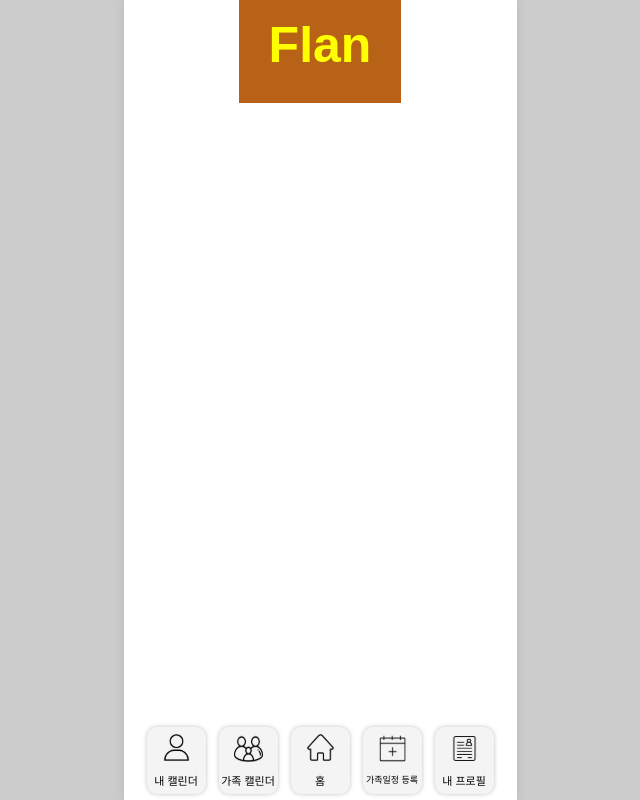
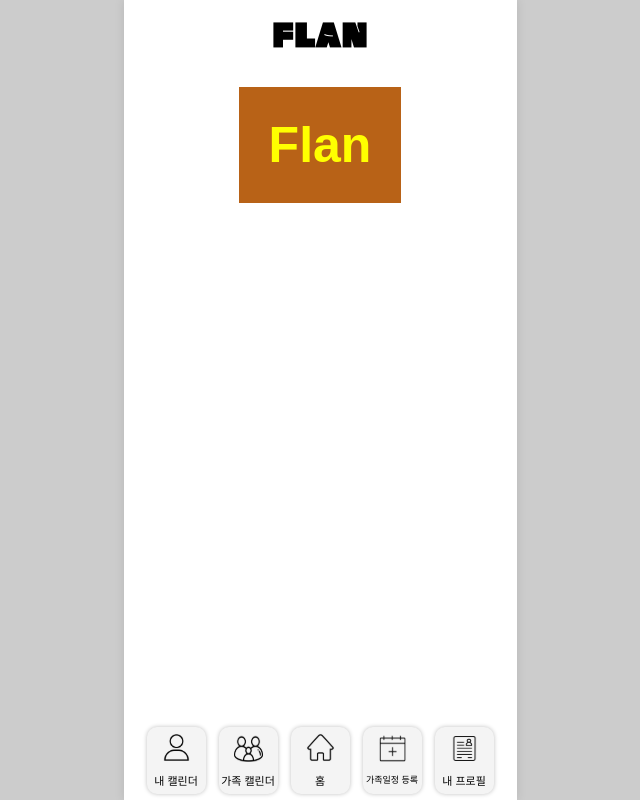
Before and after one commit to 2024GanzithonPYTHON/6_Ganzi_Frontend, a React (Vite) app: page / in a window 1280 px wide. Shown: the whole page, without its empty margins (320-960 px from the left). Built offline with nearby package versions, Linux system fonts and the light colour scheme; a web font is replaced by a local one.

Commit message:
로고 상단 고정

```diff
--- a/src/App.jsx
+++ b/src/App.jsx
@@ -8,9 +8,24 @@ import Home from './pages/Home/Home';
 import FamilyCalendar from './pages/familycalendar/FamilyCalendar';
 
 import './App.css'
+import Logo from './global/Logo';
 import BottomNav from './global/BottomNav';
 import styled from "styled-components"
 
+const LogoFix = styled.div`
+  display : flex;
+  justify-content: center;
+  align-items: center;
+  width: 100%
+
+`
+const Content = styled.div`
+    padding-top: 100px; /* 로고 높이만큼 패딩 추가 (데스크탑) */
+    /* 모바일 화면을 위한 패딩 추가 */
+    @media (max-width: 420px) {
+        padding-top: 60px; /* 로고 높이만큼 패딩 추가 (모바일) */
+    }
+`;
 
 const Footer = styled.div`
   display : flex;
@@ -23,6 +38,10 @@ const Footer = styled.div`
   return (
     <div id="app">
       <Router>
+        <LogoFix>
+          <Logo/>
+        </LogoFix>
+        <Content>
         <Routes>
           <Route path = "/" element = {<Home/>}/> {/*일단 예비로 빼뒀습니다. 디자인에 방해될 것 같아서요!*/ }
           <Route path="/MyPage" element={<MyPage />} />
@@ -31,6 +50,7 @@ const Footer = styled.div`
           <Route path = "/FamilyCalendar" element = {<FamilyCalendar/>}/>
           {/* 다른 Route 추가 */}
         </Routes>
+        </Content>
         <Footer>
           <BottomNav/>
         </Footer>
--- /dev/null
+++ b/src/global/Logo.css
@@ -0,0 +1,28 @@
+/* 로고 스타일 */
+.logo-wrapper {
+    position: fixed; /* 항상 화면에 고정 */
+    top: 0; /* 상단에 고정 */
+
+    /* 래퍼 안에서 버튼 배치*/
+    display: flex;
+    justify-content: center;
+    align-items: center;
+    padding-bottom: 10px;
+
+}
+
+/* 모바일 화면에 대한 스타일 */
+@media (max-width: 420px) {
+    .logo-wrapper {
+        height: 60px; /* 모바일에서 적절한 높이 설정 */
+        width: 100%; /* 모바일 화면에 맞춰 너비 설정 */
+    }
+}
+
+/* 데스크탑 화면에 대한 스타일 */
+@media (min-width: 421px) {
+    .logo-wrapper {
+        height: 80px; /* 데스크탑에서 적절한 높이 설정 */
+        width: 393px; /* 데스크탑 화면에 맞춰 너비 설정 */
+    }
+}
--- /dev/null
+++ b/src/global/Logo.jsx
@@ -0,0 +1,20 @@
+import React from "react";
+import styled from "styled-components";
+import '../index.css'; // 폰트
+import './Logo.css';
+
+/* 창원단감서체 로고 스타일 */
+const LogoFont= styled.div`
+  font-family: ChangWonDanGam, sans-serif; /* 방금 추가한 폰트 사용 */
+  font-size: 2rem; /* 원하는 폰트 크기로 조정 */
+  color: black; /* 로고 색상 */
+`;
+const Logo = () => {
+    return (
+        <div className="logo-wrapper">
+            <LogoFont>FLAN</LogoFont>
+        </div>
+    );
+};
+
+export default Logo;
--- a/src/index.css
+++ b/src/index.css
@@ -6,7 +6,13 @@ body{
 font-family: "Pretendard Variable", Pretendard, -apple-system, BlinkMacSystemFont, system-ui, Roboto, "Helvetica Neue", "Segoe UI", "Apple SD Gothic Neo", "Noto Sans KR", "Malgun Gothic", "Apple Color Emoji", "Segoe UI Emoji", "Segoe UI Symbol", sans-serif;
 }
 
-
+/* 창원단감서체 로고 스타일 */
+@font-face {
+  font-family: 'ChangWonDanGam';
+  src: url('./assets/ChangwonDangamAsac-Bold_0712.ttf') format('truetype'); /* 폰트 파일 경로 */
+  font-weight: bold;
+  font-style: normal;
+}
 /* CSS RESET : 모든 요소 제거
 * {
   margin: 0;
```
Also changed, not shown: src/assets/ChangwonDangamAsac-Bold_0712.ttf (added).
